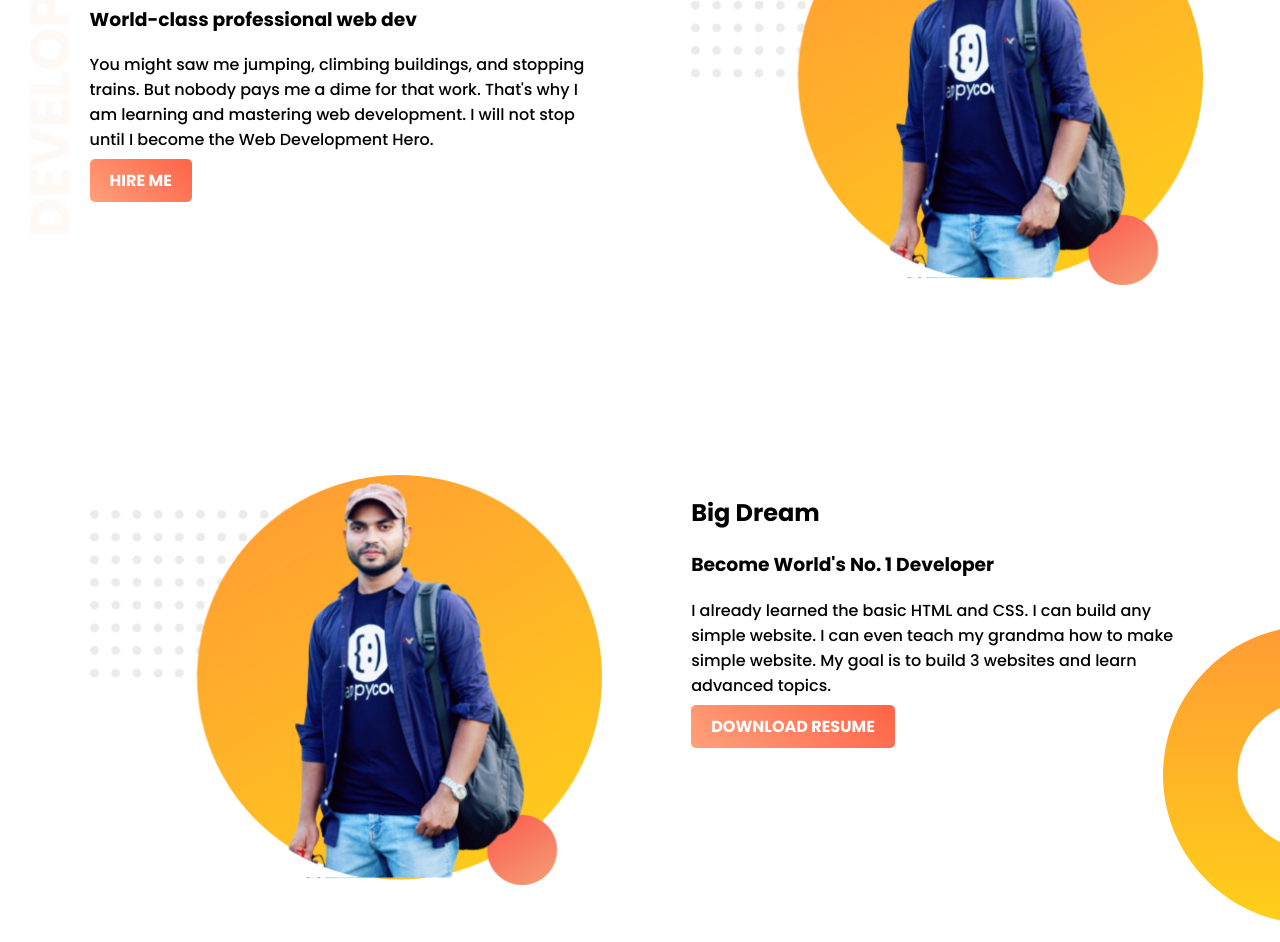
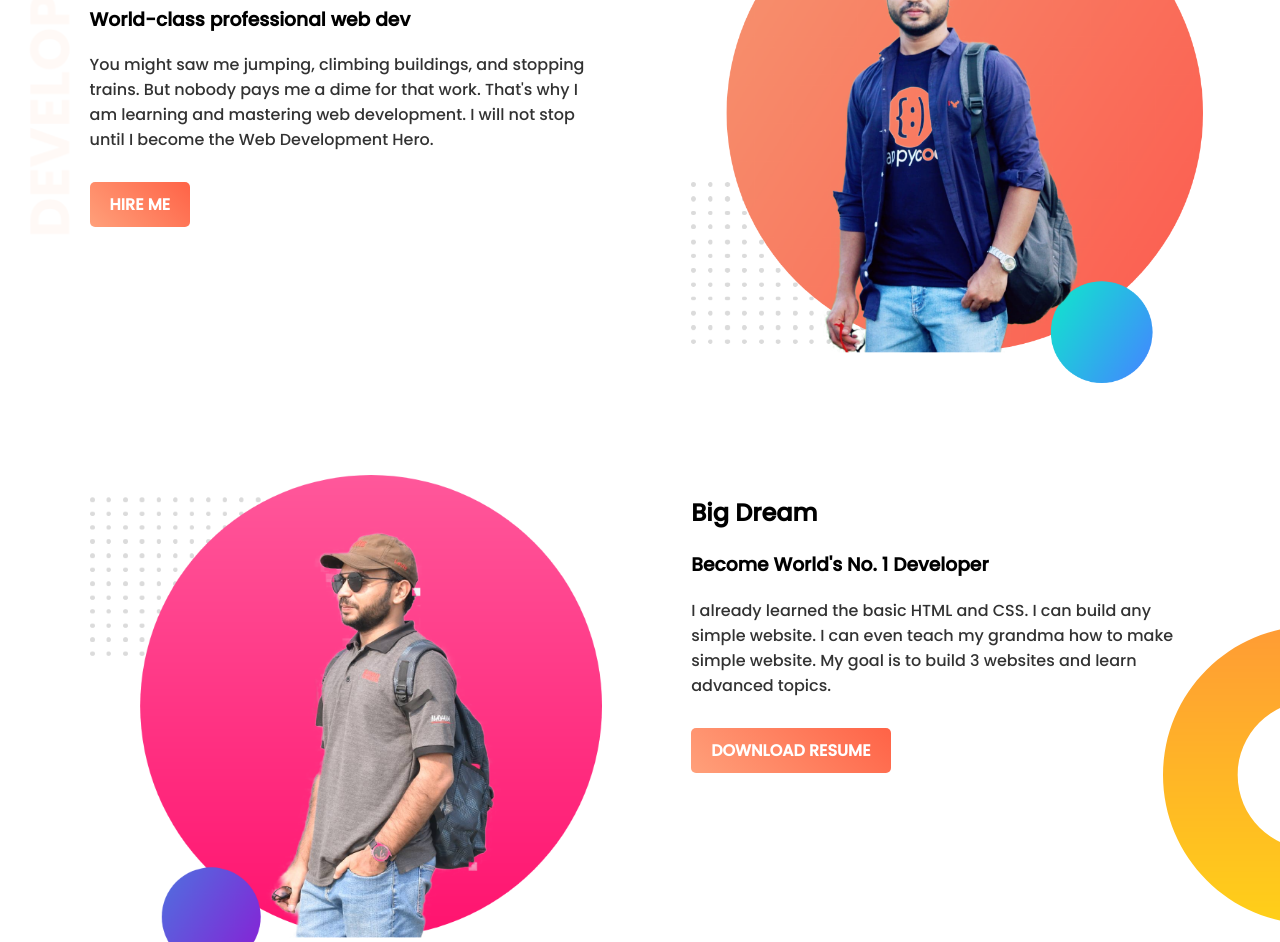
Before and after one commit to sksafa/web-portfolio, a plain HTML site: page index.html in a window 1280 px wide. Shown: the part 125-1067 px from the top of the page. Drawn offline with Linux system fonts and the light colour scheme.

Commit message:
new pic added

```diff
--- a/index.html
+++ b/index.html
@@ -6,7 +6,8 @@
     <title>Safawat Hossain</title>
     <link rel="stylesheet" href="style.css">
     <link rel="preconnect" href="https://fonts.gstatic.com">
-    <link href="https://fonts.googleapis.com/css2?family=Poppins:ital,wght@0,500;0,700;0,800;1,300;1,500;1,600&display=swap" rel="stylesheet">
+    <link rel="preconnect" href="https://fonts.gstatic.com">
+    <link href="https://fonts.googleapis.com/css2?family=Poppins:ital,wght@0,200;0,500;1,400&display=swap" rel="stylesheet">
 </head>
 <body>
     <section class="top_bannar">
@@ -18,13 +19,13 @@
             <a class="link_button" href="#" target="_blank">HIRE ME</a>
         </div>
         <div class="half-width" >
-            <img src="images/profile1.png" alt="">
+            <img src="images/p1.png" alt="">
         </div>
     </section>
 
     <section class="top_bannar1">
         <div class="half-width" >
-            <img src="images/profile1.png" alt="">
+            <img src="images/p2.png" alt="">
         </div>
         <div class="half-width">
             <h1>Big Dream</h1>
--- a/style.css
+++ b/style.css
@@ -3,6 +3,9 @@ body{
     font-family: 'Poppins', sans-serif;
     margin: 0;
     padding: 0;
+}
+body p{
+    opacity: 0.8;
 }
 .name-heighlight{
     color: orange;
@@ -34,12 +37,20 @@ section{
 }
 .link_button{
     text-decoration: none;
-    background-image:linear-gradient(45deg, lightSalmon, Tomato);
+    background-image: linear-gradient(45deg, lightSalmon, Tomato);
     padding: 10px 20px;
     border-radius: 5px;
     color: #fff;
     font-weight: bold;
+    display: inline-block;
+    margin-top: 14px;
+
 }
+.link_button:hover{
+    background-image: linear-gradient(45deg, rgb(235, 12, 131), rgb(230, 52, 7));
+    transition: 0.5s;
+}
+
 .experience{
     background-image: url(images/exp-bg.png);
     background-repeat: no-repeat;
```
Also changed, not shown: images/p1.png (added), images/p2.png (added).
